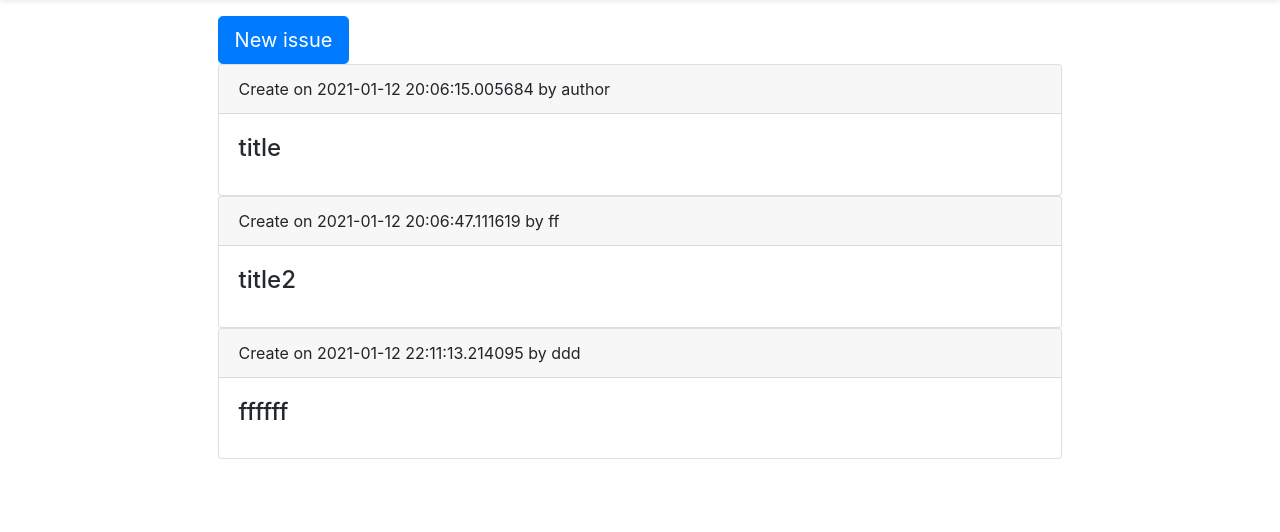
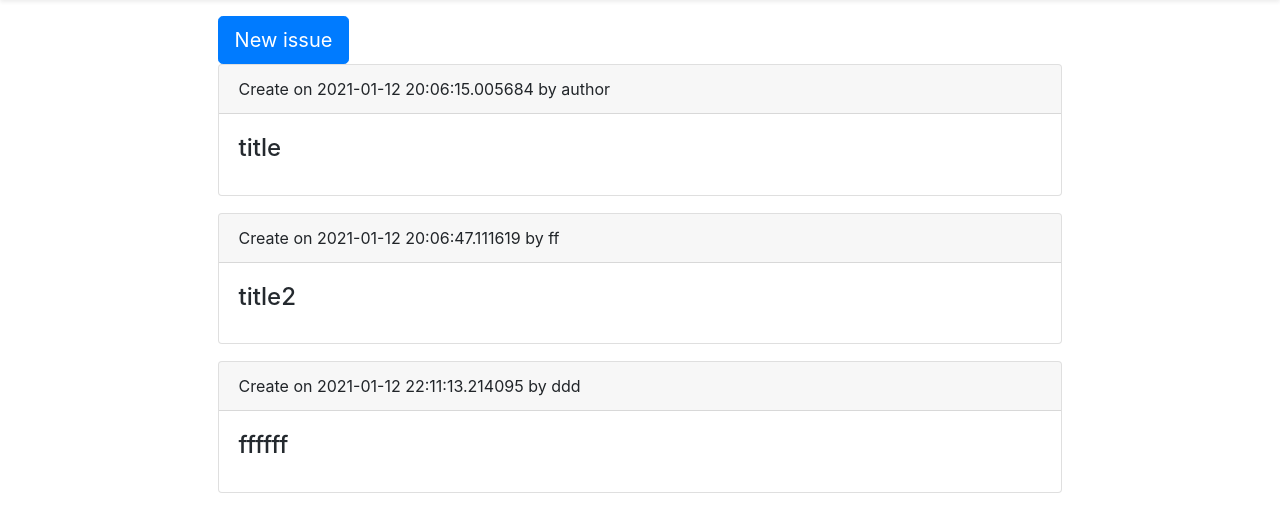
Before and after one commit to psurkov/Issue-tracker, a Flask app: page / in a window 1280 px wide. Shown: the part 57-589 px from the top of the page. Run offline with Flask 2, Linux system fonts and the light colour scheme; data comes from the database, SQL or seed files in the repository; some libraries are stand-ins or nearby versions.

Commit message:
Fix frontend

```diff
--- a/static/base.css
+++ b/static/base.css
@@ -11,3 +11,7 @@
 .issue-textarea-comment {
     height: 150px;
 }
+
+.card {
+    margin-bottom: 2%;
+}
--- a/templates/index.html
+++ b/templates/index.html
@@ -45,9 +45,6 @@
               <form method="post">
                   <h4 class="card-title"><a href="issue/{{ issue.id }}" class="link-gray-dark" >{{ issue.title }}</a></h4>
               </form>
-{#            <h5 class="card-title">{{ issue.title }}</h5>#}
-{#            <p class="card-text">{{ issue.text }}</p>#}
-{#            <a href="#" class="btn btn-primary">More</a>#}
           </div>
         </div>
     {% endfor %}
```
